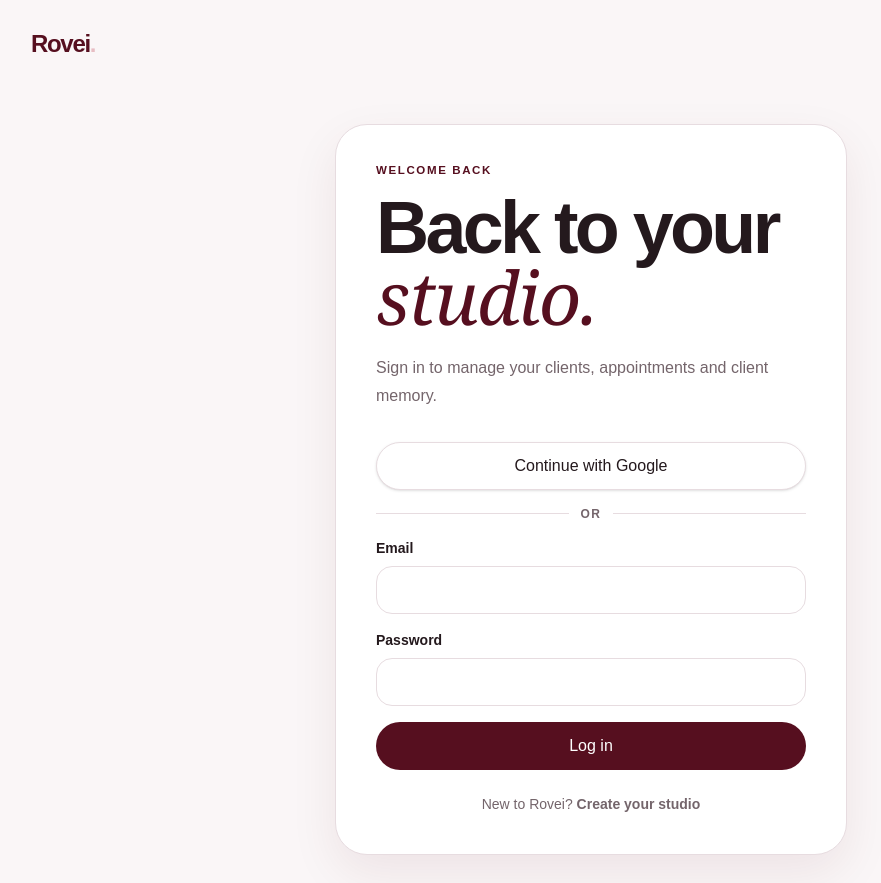
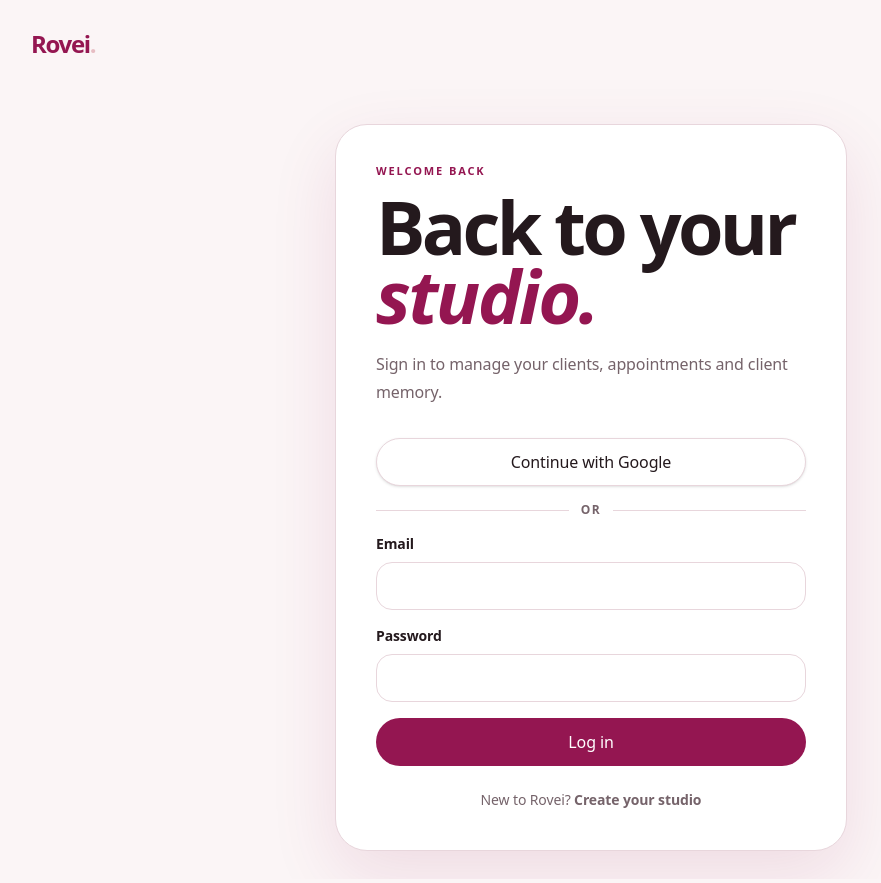
Before and after one commit to beehennie17-ctrl/Rovei-3-, a Next.js app: page /login in a window 1280 px wide. Shown: the whole page, without its empty margins (49-930 px from the left). Built offline with nearby package versions, Linux system fonts and the light colour scheme.

Commit message:
feat: restore final Rovei visual foundation

```diff
--- a/app/globals.css
+++ b/app/globals.css
@@ -1,52 +1,149 @@
 @import "tailwindcss";
 
 :root {
-  --wine: #560F1F;
+  --wine: #941651;
+  --wine-deep: #3D0915;
+  --wine-mid: #6A1629;
+  --wine-hover: #6A1629;
+  --wine-soft: #F6E8EB;
+
   --blush: #E7BDC3;
   --white: #FFFFFF;
   --mauve: #D2C5CE;
   --rose-milk: #EECBD1;
+  --rose-wash: #F7E9EC;
+  --cream: #FFFDFC;
+
   --text-primary: #24191D;
-  --text-secondary: #74656B;
-  --border-soft: #E7DCE0;
-  --surface: #FFFFFF;
-  --surface-muted: #FAF6F7;
+  --text-secondary: #75636A;
+
+  --border-soft: #E8D6DC;
+  --surface: #FFFDFD;
+  --surface-muted: #FBF5F6;
   --sidebar-surface: #FCF9FA;
-  --wine-hover: #6A1629;
-  --wine-soft: #F6EDEF;
+
   --success: #506C5A;
   --warning: #8A653E;
-  --shadow-soft: 0 18px 48px rgba(86, 15, 31, 0.08);
-  --shadow-card: 0 12px 32px rgba(58, 33, 42, 0.07);
+
+  --shadow-soft:
+    0 24px 68px rgba(148, 22, 81, 0.11);
+
+  --shadow-card:
+    0 14px 36px rgba(98, 55, 70, 0.085);
+
   --radius-sm: 12px;
-  --radius-md: 18px;
+  --radius-md: 20px;
   --radius-lg: 28px;
   --radius-xl: 36px;
-  --page-gutter: clamp(20px, 4vw, 56px);
-  --font-sans: Arial, Helvetica, sans-serif;
-  --font-serif: Georgia, "Times New Roman", serif;
+
+  --page-gutter:
+    clamp(20px, 4vw, 56px);
+
+  --font-sans:
+    var(--font-manrope),
+    Inter,
+    -apple-system,
+    BlinkMacSystemFont,
+    "Segoe UI",
+    sans-serif;
+
+  --font-serif:
+    var(--font-cormorant),
+    "Iowan Old Style",
+    Georgia,
+    "Times New Roman",
+    serif;
 }
 
-* { box-sizing: border-box; }
-html { background: var(--surface-muted); }
+* {
+  box-sizing: border-box;
+}
+
+html {
+  background: var(--surface-muted);
+}
+
 body {
   margin: 0;
   color: var(--text-primary);
   background: var(--surface-muted);
   font-family: var(--font-sans);
+  font-weight: 450;
+  letter-spacing: -0.008em;
   -webkit-font-smoothing: antialiased;
 }
-button, input, textarea, select { font: inherit; }
-a { color: inherit; text-decoration: none; }
-::selection { background: var(--rose-milk); color: var(--wine); }
 
-.eyebrow { font-size: 0.72rem; line-height: 1; text-transform: uppercase; letter-spacing: 0.14em; font-weight: 700; color: var(--wine); }
-.display { font-size: clamp(2.5rem, 5vw, 4.8rem); line-height: 0.96; letter-spacing: -0.045em; font-weight: 760; }
-.page-title { font-size: clamp(1.9rem, 3vw, 2.8rem); line-height: 1.05; letter-spacing: -0.035em; font-weight: 760; }
-.section-title { font-size: 1.05rem; line-height: 1.25; font-weight: 760; letter-spacing: -0.02em; }
-.body-text { font-size: 0.95rem; line-height: 1.65; color: var(--text-secondary); }
-.caption { font-size: 0.78rem; line-height: 1.45; color: var(--text-secondary); }
-.editorial-accent { font-family: var(--font-serif); font-style: italic; font-weight: 500; letter-spacing: -0.02em; }
+button,
+input,
+textarea,
+select {
+  font: inherit;
+}
+
+button {
+  cursor: pointer;
+}
+
+a {
+  color: inherit;
+  text-decoration: none;
+}
+
+::selection {
+  background: var(--rose-milk);
+  color: var(--wine);
+}
+
+.eyebrow {
+  font-size: 0.69rem;
+  line-height: 1;
+  text-transform: uppercase;
+  letter-spacing: 0.17em;
+  font-weight: 800;
+  color: var(--wine);
+}
+
+.display {
+  font-size:
+    clamp(2.7rem, 5.5vw, 5.2rem);
+  line-height: 0.93;
+  letter-spacing: -0.06em;
+  font-weight: 760;
+}
+
+.page-title {
+  font-size:
+    clamp(2rem, 4vw, 3.1rem);
+  line-height: 1.03;
+  letter-spacing: -0.048em;
+  font-weight: 730;
+}
+
+.section-title {
+  font-size: 1.05rem;
+  line-height: 1.25;
+  font-weight: 720;
+  letter-spacing: -0.025em;
+}
+
+.body-text {
+  font-size: 0.95rem;
+  line-height: 1.65;
+  color: var(--text-secondary);
+}
+
+.caption {
+  font-size: 0.78rem;
+  line-height: 1.45;
+  color: var(--text-secondary);
+}
+
+.editorial-accent {
+  font-family: var(--font-serif);
+  font-style: italic;
+  font-weight: 600;
+  letter-spacing: -0.035em;
+}
 
 .focus-ring:focus-visible,
 button:focus-visible,
@@ -54,38 +151,201 @@ a:focus-visible,
 input:focus-visible,
 textarea:focus-visible,
 select:focus-visible {
-  outline: 3px solid color-mix(in srgb, var(--wine) 34%, transparent);
+  outline: 3px solid
+    color-mix(
+      in srgb,
+      var(--wine) 25%,
+      transparent
+    );
   outline-offset: 3px;
 }
 
-.motion-soft { transition: transform 190ms ease, box-shadow 190ms ease, background-color 190ms ease, border-color 190ms ease, color 190ms ease, opacity 190ms ease; }
-.card-lift:hover { transform: translateY(-2px); box-shadow: var(--shadow-soft); }
-.pressable:active { transform: scale(0.985); }
-.page-enter { animation: page-enter 220ms ease both; }
-@keyframes page-enter { from { opacity: 0; transform: translateY(7px); } to { opacity: 1; transform: none; } }
+.motion-soft {
+  transition:
+    transform 190ms ease,
+    box-shadow 190ms ease,
+    background-color 190ms ease,
+    border-color 190ms ease,
+    color 190ms ease,
+    opacity 190ms ease;
+}
 
-.shimmer-micro { position: relative; overflow: hidden; isolation: isolate; }
+.card-lift:hover {
+  transform: translateY(-2px);
+  box-shadow: var(--shadow-soft);
+}
+
+.pressable:active {
+  transform: scale(0.985);
+}
+
+.page-enter {
+  animation:
+    page-enter 220ms ease both;
+}
+
+@keyframes page-enter {
+  from {
+    opacity: 0;
+    transform: translateY(7px);
+  }
+
+  to {
+    opacity: 1;
+    transform: none;
+  }
+}
+
+.shimmer-micro {
+  position: relative;
+  overflow: hidden;
+  isolation: isolate;
+}
+
 .shimmer-micro::after {
   content: "";
   position: absolute;
   inset: -55%;
   pointer-events: none;
-  background: linear-gradient(108deg, transparent 43%, var(--client-shimmer, rgba(255,255,255,0.13)) 49%, transparent 55%);
+
+  background:
+    linear-gradient(
+      108deg,
+      transparent 43%,
+      var(
+        --client-shimmer,
+        rgba(255, 255, 255, 0.13)
+      ) 49%,
+      transparent 55%
+    );
+
   transform: translateX(-42%);
-  animation: micro-shimmer 8s ease-in-out infinite;
+  animation:
+    micro-shimmer
+    8s ease-in-out infinite;
+
   z-index: 0;
 }
-@keyframes micro-shimmer { 0%, 72%, 100% { transform: translateX(-42%); opacity: 0; } 79% { opacity: 0.45; } 90% { transform: translateX(42%); opacity: 0; } }
+
+@keyframes micro-shimmer {
+  0%,
+  72%,
+  100% {
+    transform: translateX(-42%);
+    opacity: 0;
+  }
+
+  79% {
+    opacity: 0.45;
+  }
+
+  90% {
+    transform: translateX(42%);
+    opacity: 0;
+  }
+}
 
 .texture-cosmetic {
   background-image:
-    radial-gradient(circle at 18% 24%, rgba(255,255,255,.08) 0 0.7px, transparent 0.8px),
-    radial-gradient(circle at 75% 68%, rgba(255,255,255,.05) 0 0.7px, transparent 0.8px);
-  background-size: 17px 17px, 23px 23px;
+    radial-gradient(
+      circle at 18% 24%,
+      rgba(255, 255, 255, 0.08)
+        0 0.7px,
+      transparent 0.8px
+    ),
+    radial-gradient(
+      circle at 75% 68%,
+      rgba(255, 255, 255, 0.05)
+        0 0.7px,
+      transparent 0.8px
+    );
+
+  background-size:
+    17px 17px,
+    23px 23px;
 }
 
-@media (prefers-reduced-motion: reduce) {
-  *, *::before, *::after { animation-duration: 0.01ms !important; animation-iteration-count: 1 !important; scroll-behavior: auto !important; transition-duration: 0.01ms !important; }
+/*
+ * Locked Rovei onboarding atmosphere:
+ * cosmetic packaging + editorial beauty,
+ * while client-specific colour remains
+ * inside the client preview itself.
+ */
+.rovei-preview-surface {
+  position: relative;
+  overflow: hidden;
+
+  background:
+    radial-gradient(
+      circle at 50% 44%,
+      rgba(255, 255, 255, 0.82),
+      transparent 25%
+    ),
+    radial-gradient(
+      circle at 16% 15%,
+      rgba(255, 255, 255, 0.5),
+      transparent 18%
+    ),
+    linear-gradient(
+      145deg,
+      #F4DDE2 0%,
+      #EAC6CE 48%,
+      #F7E9EC 100%
+    );
+}
+
+.rovei-preview-surface::before {
+  content: "";
+  position: absolute;
+  inset: 0;
+  pointer-events: none;
+
+  background-image:
+    radial-gradient(
+      circle at 20% 22%,
+      rgba(255, 255, 255, 0.82)
+        0 1px,
+      transparent 1.5px
+    ),
+    radial-gradient(
+      circle at 79% 28%,
+      rgba(148, 22, 81, 0.16)
+        0 1px,
+      transparent 1.4px
+    ),
+    radial-gradient(
+      circle at 64% 75%,
+      rgba(255, 255, 255, 0.78)
+        0 1px,
+      transparent 1.4px
+    );
+
+  background-size:
+    61px 61px,
+    84px 84px,
+    72px 72px;
+
+  opacity: 0.48;
+}
+
+.rovei-preview-surface > * {
+  position: relative;
+  z-index: 1;
+}
+
+.rovei-luxe-card {
+  border:
+    1px solid var(--border-soft);
+
+  background:
+    linear-gradient(
+      180deg,
+      #FFFFFF 0%,
+      #FFFDFD 100%
+    );
+
+  box-shadow:
+    var(--shadow-card);
 }
 
 .onboarding-preview-delight::after {
@@ -93,12 +353,55 @@ select:focus-visible {
   position: absolute;
   inset: -45%;
   pointer-events: none;
-  background: linear-gradient(108deg, transparent 44%, rgba(255,255,255,0.32) 49%, transparent 54%);
+
+  background:
+    linear-gradient(
+      108deg,
+      transparent 44%,
+      rgba(255, 255, 255, 0.32) 49%,
+      transparent 54%
+    );
+
   transform: translateX(-48%);
-  animation: onboarding-preview-delight 760ms ease-out 1 both;
+
+  animation:
+    onboarding-preview-delight
+    760ms ease-out 1 both;
 }
+
 @keyframes onboarding-preview-delight {
-  0% { transform: translateX(-48%); opacity: 0; }
-  28% { opacity: 0.3; }
-  100% { transform: translateX(48%); opacity: 0; }
+  0% {
+    transform: translateX(-48%);
+    opacity: 0;
+  }
+
+  28% {
+    opacity: 0.3;
+  }
+
+  100% {
+    transform: translateX(48%);
+    opacity: 0;
+  }
 }
+
+@media (
+  prefers-reduced-motion:
+  reduce
+) {
+  *,
+  *::before,
+  *::after {
+    animation-duration:
+      0.01ms !important;
+
+    animation-iteration-count:
+      1 !important;
+
+    scroll-behavior:
+      auto !important;
+
+    transition-duration:
+      0.01ms !important;
+  }
+}
--- a/app/layout.tsx
+++ b/app/layout.tsx
@@ -1,11 +1,43 @@
 import type { Metadata } from "next";
+import {
+  Cormorant_Garamond,
+  Manrope,
+} from "next/font/google";
+
 import "./globals.css";
+
+const manrope = Manrope({
+  subsets: ["latin"],
+  variable: "--font-manrope",
+  display: "swap",
+});
+
+const cormorant = Cormorant_Garamond({
+  subsets: ["latin"],
+  weight: ["500", "600"],
+  style: ["normal", "italic"],
+  variable: "--font-cormorant",
+  display: "swap",
+});
 
 export const metadata: Metadata = {
   title: "Rovei",
-  description: "Client experience for independent beauty professionals.",
+  description:
+    "Client experience for independent beauty professionals.",
 };
 
-export default function RootLayout({ children }: Readonly<{ children: React.ReactNode }>) {
-  return <html lang="en"><body>{children}</body></html>;
+export default function RootLayout({
+  children,
+}: Readonly<{
+  children: React.ReactNode;
+}>) {
+  return (
+    <html lang="en">
+      <body
+        className={`${manrope.variable} ${cormorant.variable}`}
+      >
+        {children}
+      </body>
+    </html>
+  );
 }
--- a/onboarding/onboarding-shell.tsx
+++ b/onboarding/onboarding-shell.tsx
@@ -26,7 +26,7 @@ export function OnboardingShell({
           </div>
         </section>
 
-        <aside className="flex min-w-0 items-center justify-center bg-[var(--wine-soft)] px-[var(--page-gutter)] py-12 sm:py-16 lg:min-h-screen lg:px-[clamp(48px,6vw,96px)] lg:py-16">
+        <aside className="rovei-preview-surface flex min-w-0 items-center justify-center px-[var(--page-gutter)] py-12 sm:py-16 lg:min-h-screen lg:px-[clamp(48px,6vw,96px)] lg:py-16">
           <div className="w-full max-w-[620px]">{preview}</div>
         </aside>
       </div>
--- a/preview/personal-preview.tsx
+++ b/preview/personal-preview.tsx
@@ -120,7 +120,11 @@ export function PersonalPreview() {
         </section>
 
         <div className="mt-12 sm:mt-16 lg:mt-20">
-          <PreviewConversion onSave={() => router.push("/signup")} onEdit={() => router.push("/onboarding/experience")} />
+          <PreviewConversion
+            theme={model.theme}
+            onSave={() => router.push("/signup")}
+            onEdit={() => router.push("/onboarding/experience")}
+          />
         </div>
       </div>
     </main>
--- a/ui/button.tsx
+++ b/ui/button.tsx
@@ -1,22 +1,52 @@
-import type { ButtonHTMLAttributes, ReactNode } from "react";
+import type {
+  ButtonHTMLAttributes,
+  ReactNode,
+} from "react";
 
-type ButtonProps = ButtonHTMLAttributes<HTMLButtonElement> & {
-  variant?: "primary" | "secondary" | "ghost";
-  size?: "sm" | "md";
-  icon?: ReactNode;
-};
+type ButtonProps =
+  ButtonHTMLAttributes<HTMLButtonElement> & {
+    variant?:
+      | "primary"
+      | "secondary"
+      | "ghost";
 
-export function Button({ variant = "primary", size = "md", icon, type = "button", className = "", children, ...props }: ButtonProps) {
+    size?: "sm" | "md";
+    icon?: ReactNode;
+  };
+
+export function Button({
+  variant = "primary",
+  size = "md",
+  icon,
+  type = "button",
+  className = "",
+  children,
+  ...props
+}: ButtonProps) {
   const variantClass = {
-    primary: "bg-[var(--wine)] text-white border-[var(--wine)] hover:bg-[var(--wine-hover)]",
-    secondary: "bg-white text-[var(--wine)] border-[var(--border-soft)] hover:border-[var(--blush)] hover:bg-[var(--wine-soft)]",
-    ghost: "bg-transparent text-[var(--text-primary)] border-transparent hover:bg-[var(--wine-soft)]",
+    primary:
+      "border-[var(--wine)] bg-[var(--wine)] text-white shadow-[0_9px_22px_rgba(148,22,81,0.14)] hover:-translate-y-0.5 hover:bg-[var(--wine-hover)] hover:shadow-[0_12px_26px_rgba(148,22,81,0.18)]",
+
+    secondary:
+      "border-[var(--border-soft)] bg-[var(--cream)] text-[var(--wine)] shadow-[0_6px_18px_rgba(148,22,81,0.05)] hover:-translate-y-0.5 hover:border-[var(--blush)] hover:bg-[var(--rose-wash)]",
+
+    ghost:
+      "border-transparent bg-transparent text-[var(--text-primary)] hover:bg-[var(--wine-soft)]",
   }[variant];
-  const sizeClass = size === "sm" ? "h-9 px-3.5 text-sm" : "h-11 px-5 text-sm";
+
+  const sizeClass =
+    size === "sm"
+      ? "h-9 px-3.5 text-sm"
+      : "h-11 px-5 text-sm";
 
   return (
-    <button type={type} className={`focus-ring motion-soft pressable inline-flex items-center justify-center gap-2 rounded-full border font-semibold ${variantClass} ${sizeClass} ${className}`} {...props}>
-      {icon}{children}
+    <button
+      type={type}
+      className={`focus-ring motion-soft pressable inline-flex items-center justify-center gap-2 rounded-full border font-bold ${variantClass} ${sizeClass} ${className}`}
+      {...props}
+    >
+      {icon}
+      {children}
     </button>
   );
 }
--- a/ui/form-controls.tsx
+++ b/ui/form-controls.tsx
@@ -1,9 +1,9 @@
 import type { InputHTMLAttributes, TextareaHTMLAttributes, SelectHTMLAttributes, ReactNode } from "react";
 
-const fieldClass = "focus-ring h-12 w-full rounded-2xl border border-[var(--border-soft)] bg-white px-4 text-sm text-[var(--text-primary)] placeholder:text-[var(--mauve)] hover:border-[var(--blush)]";
+const fieldClass = "focus-ring h-12 w-full rounded-2xl border border-[var(--border-soft)] bg-[var(--cream)] px-4 text-sm text-[var(--text-primary)] placeholder:text-[var(--mauve)] hover:border-[var(--blush)] focus:border-[var(--wine)]";
 
 export function Input({ className = "", ...props }: InputHTMLAttributes<HTMLInputElement>) { return <input className={`${fieldClass} ${className}`} {...props} />; }
-export function Textarea({ className = "", ...props }: TextareaHTMLAttributes<HTMLTextAreaElement>) { return <textarea className={`focus-ring min-h-28 w-full resize-y rounded-2xl border border-[var(--border-soft)] bg-white p-4 text-sm text-[var(--text-primary)] placeholder:text-[var(--mauve)] hover:border-[var(--blush)] ${className}`} {...props} />; }
+export function Textarea({ className = "", ...props }: TextareaHTMLAttributes<HTMLTextAreaElement>) { return <textarea className={`focus-ring min-h-28 w-full resize-y rounded-2xl border border-[var(--border-soft)] bg-[var(--cream)] p-4 text-sm text-[var(--text-primary)] placeholder:text-[var(--mauve)] hover:border-[var(--blush)] focus:border-[var(--wine)] ${className}`} {...props} />; }
 export function Select({ className = "", children, ...props }: SelectHTMLAttributes<HTMLSelectElement>) { return <select className={`${fieldClass} ${className}`} {...props}>{children}</select>; }
 
 export function Checkbox({ label, ...props }: InputHTMLAttributes<HTMLInputElement> & { label: string }) {
@@ -11,7 +11,7 @@ export function Checkbox({ label, ...props }: InputHTMLAttributes<HTMLInputEleme
 }
 
 export function RadioCard({ name, value, title, description, defaultChecked }: { name: string; value: string; title: string; description?: string; defaultChecked?: boolean }) {
-  return <label className="group relative block cursor-pointer rounded-[var(--radius-md)] border border-[var(--border-soft)] bg-white p-4 transition hover:border-[var(--blush)]">
+  return <label className="group relative block cursor-pointer rounded-[var(--radius-md)] border border-[var(--border-soft)] bg-[var(--cream)] p-4 transition hover:border-[var(--blush)] focus:border-[var(--wine)]">
     <input className="peer sr-only" type="radio" name={name} value={value} defaultChecked={defaultChecked} />
     <span className="absolute inset-0 rounded-[var(--radius-md)] ring-2 ring-transparent peer-checked:ring-[var(--wine)]" />
     <span className="block text-sm font-bold">{title}</span>{description && <span className="mt-1 block text-xs leading-5 text-[var(--text-secondary)]">{description}</span>}
```
Also changed, not shown: preview/preview-conversion.tsx (+75 -14 lines).
